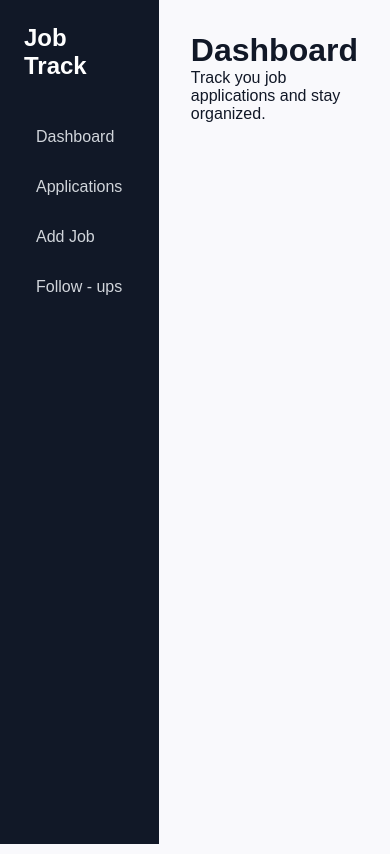
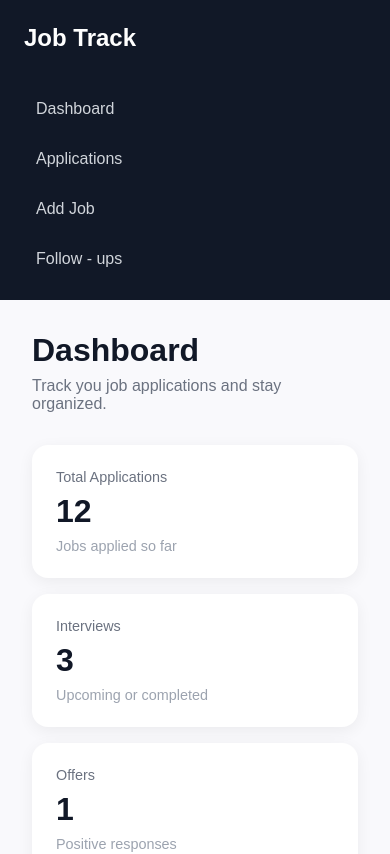
Before and after one commit to Ujjwal-Darnal/Job-Tracker-App, a React (Vite) app: page / in a window 390 px wide. Shown: the top 854 px of the page. Built offline with nearby package versions, Linux system fonts and the light colour scheme.

Commit message:
Add responsive dashboard stat cards

```diff
--- a/src/App.css
+++ b/src/App.css
@@ -44,3 +44,60 @@ padding: 0.5rem 0.75rem;
   flex: 1;
   padding: 2rem;
 }
+
+.page-header{
+  margin-bottom: 2rem;
+}
+.page-header h1 {
+  font-size: 2rem;
+  margin-bottom: 0.5rem;
+}
+.page-header p{
+  color: #6b7280;
+}
+
+/* -----------------------------StatCard--------------------- */
+.stats-grid{
+  display: grid;
+  grid-template-columns: repeat(4,1fr);
+  gap: 1rem;
+}
+.stat-card{
+  background-color: white;
+  padding: 1.5rem;
+  border-radius: 1rem;
+  box-shadow:  0 0.25rem 1rem rgba(0, 0, 0, 0.06);
+}
+
+.stat-title{
+  color: #6b7280;
+  font-size: 0.9rem;
+}
+
+.stat-value{
+  font-size: 2rem;
+  margin: 0.5rem 0;
+}
+
+.stat-description{
+  color: #9ca3af;
+  font-size: 0.9rem;
+}
+
+@media (max-width:900px){
+  .stats-grid{
+    grid-template-columns: repeat(2,1fr);
+  }
+}
+@media (max-width:600px){
+  .app-layout{
+    flex-direction: column;
+  }
+  .sidebar{
+    width: 100%;
+  }
+
+  .stats-grid{
+    grid-template-columns: 1fr;
+  }
+}
--- a/src/App.jsx
+++ b/src/App.jsx
@@ -1,4 +1,5 @@
 import Sidebar from "./components/Sidebar"
+import StatCard from "./components/StatCard"
 import "./App.css";
 
 function App(){
@@ -8,10 +9,20 @@ function App(){
 <Sidebar/>
 
     <main className="main-content">
-    <h1>Dashboard</h1>
+    <div className="page-header">
+      <h1>Dashboard</h1>
     <p>Track you job applications and stay organized.</p>
+    </div>
+
+<section className="stats-grid">
+      <StatCard title="Total Applications" value="12" description="Jobs applied so far" />
+          <StatCard title="Interviews" value="3" description="Upcoming or completed" />
+          <StatCard title="Offers" value="1" description="Positive responses" />
+          <StatCard title="Rejected" value="4" description="Keep improving" />
+</section>
+
     </main>
 </div>
-  )
+  );
 }
-export default App
+export default App;
--- /dev/null
+++ b/src/components/StatCard.jsx
@@ -0,0 +1,10 @@
+function StatCard({title,value,description}){
+    return(
+        <div className="stat-card">
+            <p className="stat-title">{title}</p>
+            <h2 className="stat-value">{value}</h2>
+            <p className="stat-description">{description}</p>
+        </div>
+    )
+}
+export default StatCard;
```
